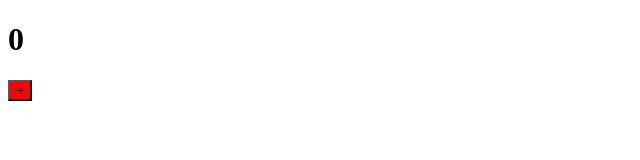
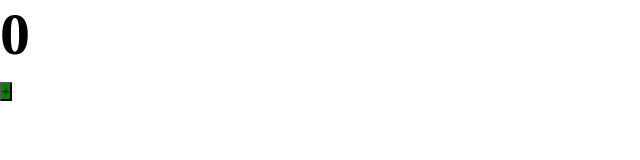
Before and after one commit to ordila/production_project, a React app: page / in a window 1280 px wide. Shown: the top 160 px of the page, without its empty margins (0-640 px from the left). Built offline with nearby package versions, Linux system fonts and the light colour scheme.

Commit message:
config css.module

```diff
--- /dev/null
+++ b/global.d.ts
@@ -0,0 +1,2 @@
+declare module "*.module.css";
+declare module "*.module.scss";
--- a/package.json
+++ b/package.json
@@ -19,6 +19,7 @@
     "@types/webpack-dev-server": "^4.7.2",
     "css-loader": "^6.10.0",
     "html-webpack-plugin": "^5.5.0",
+    "mini-css-extract-plugin": "^2.8.0",
     "sass": "^1.71.1",
     "sass-loader": "^14.1.1",
     "style-loader": "^3.3.4",
--- /dev/null
+++ b/src/components/App.tsx
@@ -0,0 +1,12 @@
+import { Counter } from "./Counter";
+import "../index.scss";
+
+const App = () => {
+  return (
+    <div className="app">
+      <Counter />
+    </div>
+  );
+};
+
+export default App;
--- a/src/components/Couner.scss
+++ /dev/null
@@ -1,3 +0,0 @@
-button {
-  background-color: red;
-}
--- /dev/null
+++ b/src/components/Counter.module.scss
@@ -0,0 +1,3 @@
+.button {
+  background-color: green;
+}
--- a/src/components/Counter.tsx
+++ b/src/components/Counter.tsx
@@ -1,12 +1,19 @@
-import React, { useState } from "react";
-import "./Couner.scss";
+import { useState } from "react";
+
+import counterStyles from "./Counter.module.scss";
+
 export const Counter = () => {
   const [count, setCount] = useState(0);
   return (
     <div>
       <h1>{count}</h1>
 
-      <button onClick={() => setCount(count + 1)}> + </button>
+      <button
+        className={counterStyles.button}
+        onClick={() => setCount(count + 1)}
+      >
+        +
+      </button>
     </div>
   );
 };
--- /dev/null
+++ b/src/index.scss
@@ -0,0 +1,9 @@
+* {
+  margin: 0;
+  padding: 0;
+  box-sizing: border-box;
+}
+
+.app {
+  font-size: 30px;
+}
--- a/src/index.tsx
+++ b/src/index.tsx
@@ -1,10 +1,10 @@
 import { render } from "react-dom";
-import { hola } from "./test";
-import { Counter } from "./components/Counter";
+
+import App from "./components/App";
 
 render(
   <div>
-    <Counter />
+    <App />
   </div>,
   document.getElementById("root")
 );
```
Also changed, not shown: 9 other files (tests, documents, lock files or other folders).
